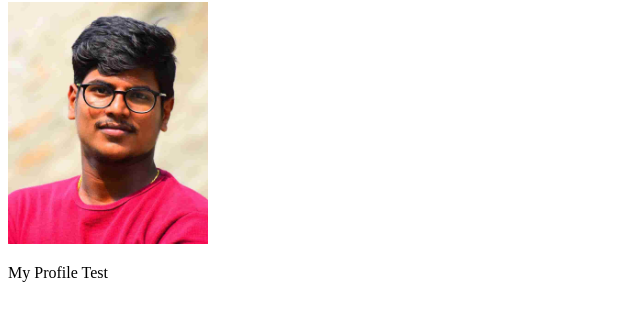
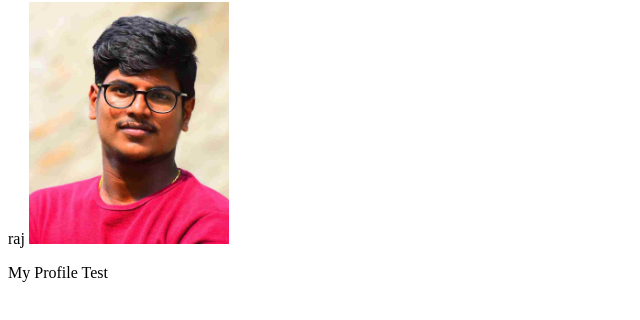
Before and after one commit to 23moh/first_project, a plain HTML site: page index.html in a window 1280 px wide. Shown: the part 78-398 px from the top of the page, without its empty margins (0-640 px from the left). Drawn offline with Linux system fonts and the light colour scheme.

Commit message:
added new name

```diff
--- a/index.html
+++ b/index.html
@@ -9,6 +9,7 @@
     <h1>
         Mohan Raj
     </h1>
+    <hi>raj</hi>
     <img src="profile.jpg" alt="" width="200px">
     <p>
         My Profile Test
```
